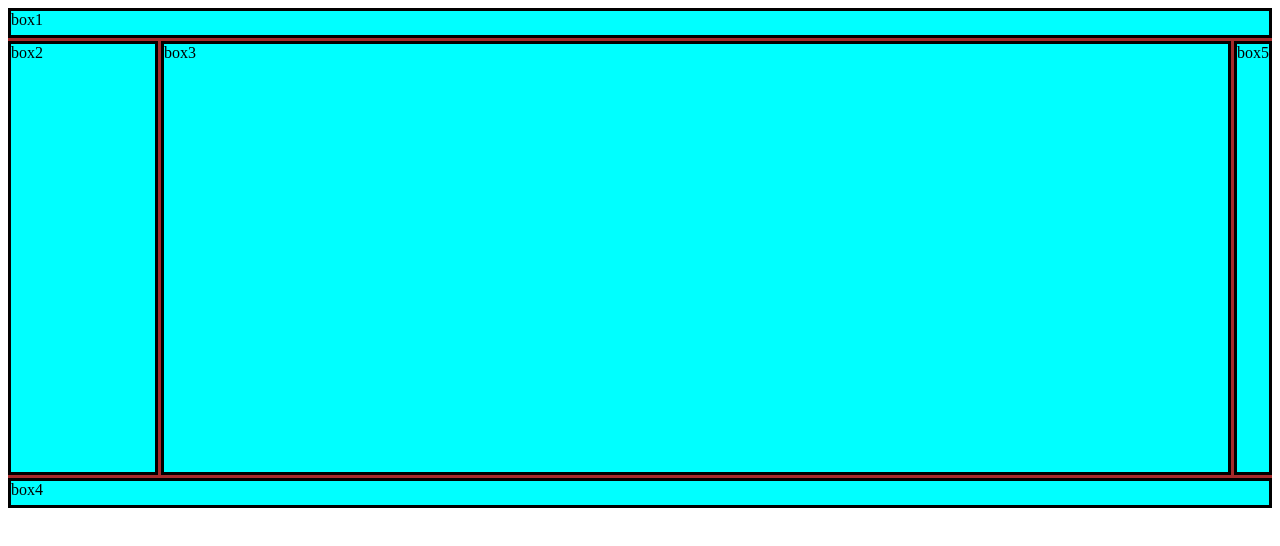
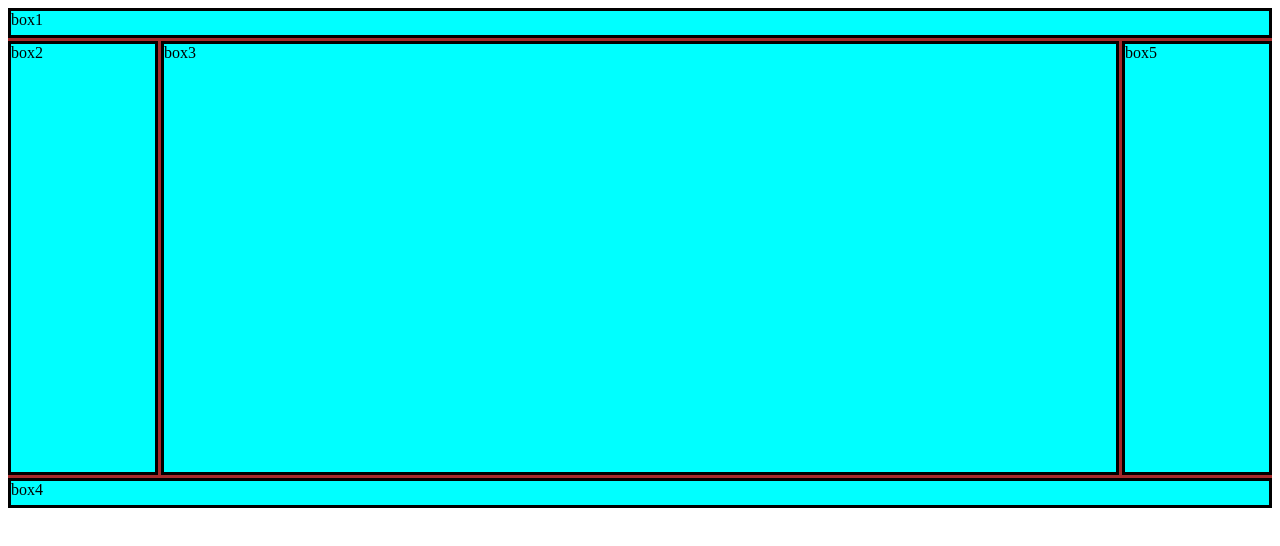
Before and after one commit to ayushik10/DOT-BATCH---CODEHELP, a plain HTML site: page Web_Dev/CSS/CSS-Basics4/Grid/index.html in a window 1280 px wide. Drawn offline with Linux system fonts and the light colour scheme.

Commit message:
Update styles.css

```diff
--- a/Web_Dev/CSS/CSS-Basics4/Grid/styles.css
+++ b/Web_Dev/CSS/CSS-Basics4/Grid/styles.css
@@ -4,7 +4,7 @@
     border: 3x solid black;
     display: grid;
 
-    grid-template-columns: 150px 1fr 1fr;
+    grid-template-columns: 150px 1fr 1fr 150px;
     grid-template-rows: 30px 1fr 30px;
 
     gap: 3px;
```
